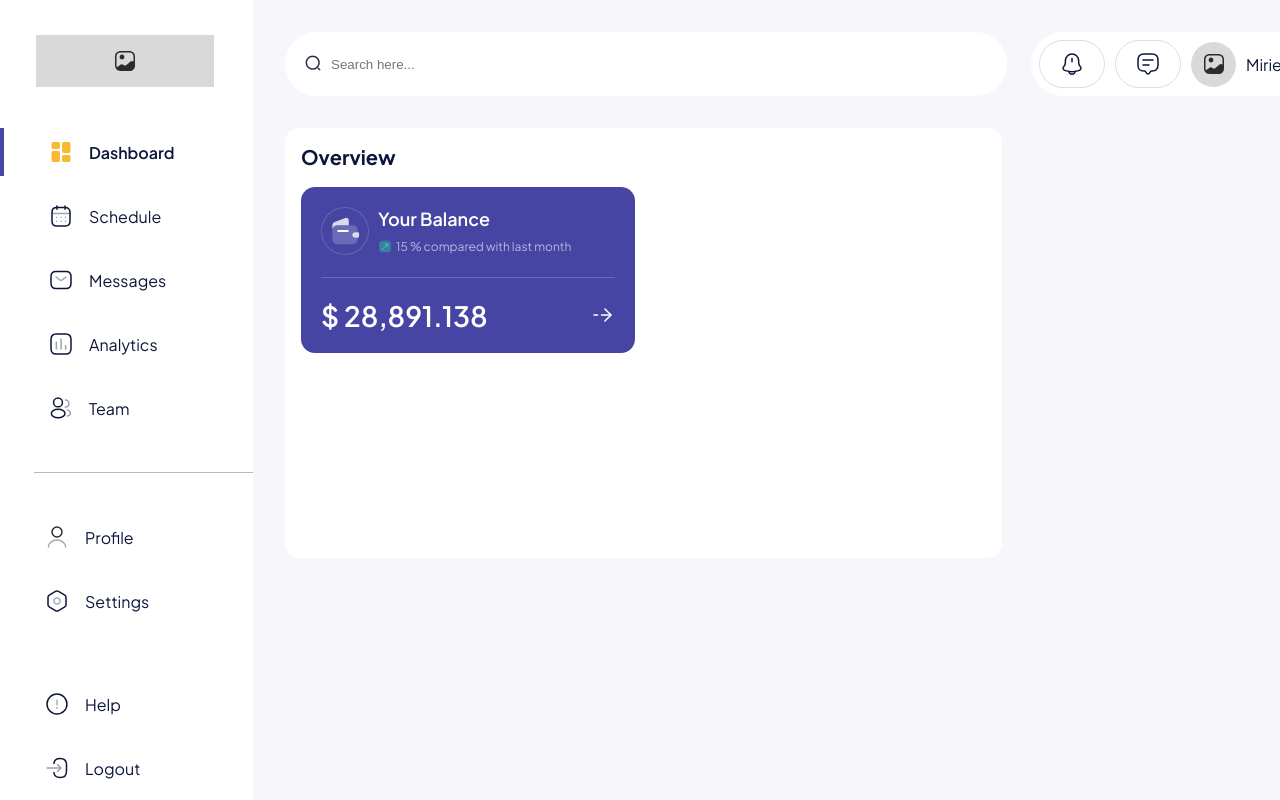
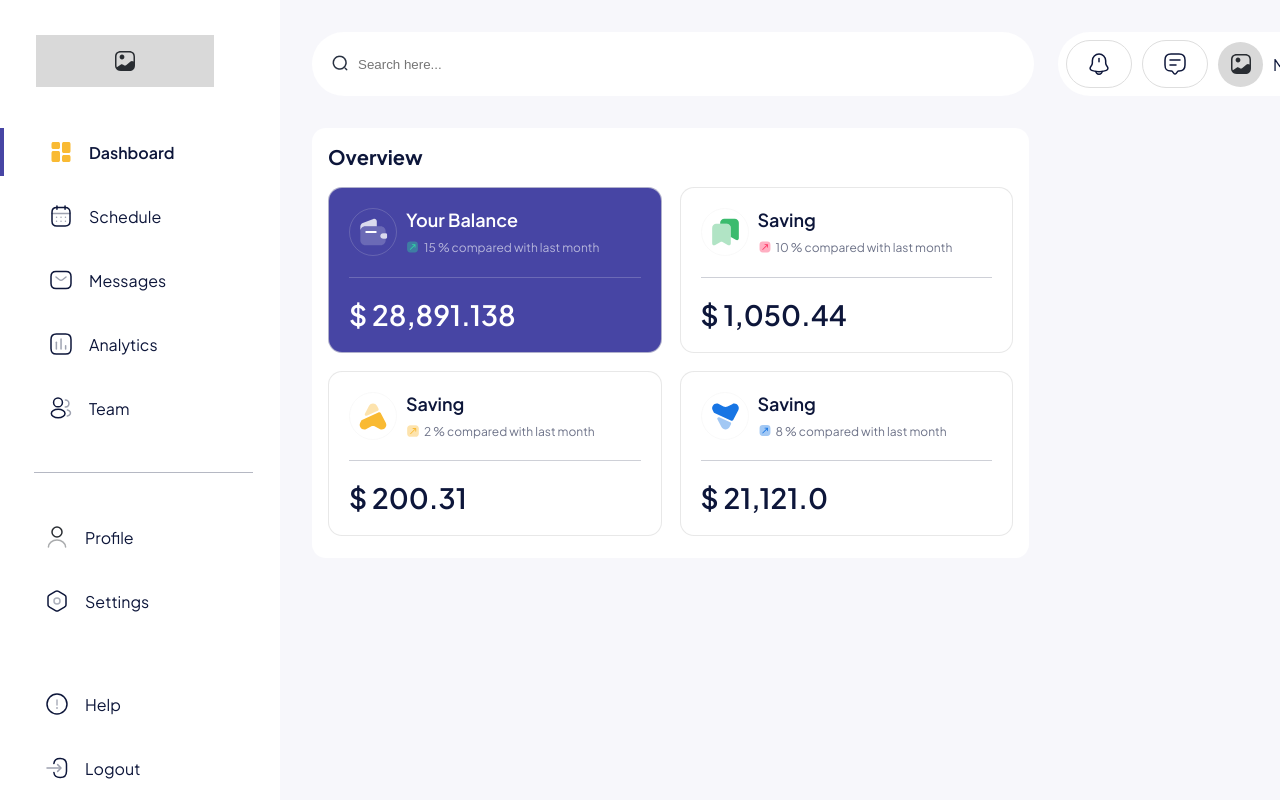
Before and after one commit to ankitrajstha/intuji-frontend-associate-challenge, a website built with Vite: page index.html in a window 1280 px wide. Shown: the top 800 px of the page. Built offline with nearby package versions, Linux system fonts and the light colour scheme; files whose address does not match are found by name.

Commit message:
feat(overview):dynamically add active state and contents in overwiew container

```diff
--- a/src/components/Overview.js
+++ b/src/components/Overview.js
@@ -1,3 +1,38 @@
+const overviewCardItems = [
+  {
+    icon: "empty-wallet.svg",
+    heading: "Your Balance",
+    subHeading: "15 % compared with last month",
+    subHeadingIcon: "export.svg",
+    balance: "$ 28,891.138",
+    active: true,
+  },
+  {
+    icon: "save-2.svg",
+    heading: "Saving",
+    subHeading: "10 % compared with last month",
+    subHeadingIcon: "export-1.svg",
+    balance: "$ 1,050.44",
+    active: false,
+  },
+  {
+    icon: "direct-up.svg",
+    heading: "Saving",
+    subHeading: "2 % compared with last month",
+    subHeadingIcon: "export-3.svg",
+    balance: "$ 200.31",
+    active: false,
+  },
+  {
+    icon: "direct-down.svg",
+    heading: "Saving",
+    subHeading: "8 % compared with last month",
+    subHeadingIcon: "export-4.svg",
+    balance: "$ 21,121.0",
+    active: false,
+  },
+];
+
 export default function Overview() {
   const overViewContainer = document.createElement("div");
   overViewContainer.className = "overview-container";
@@ -9,66 +44,67 @@ export default function Overview() {
   const overViewCardContainer = document.createElement("div");
   overViewCardContainer.className = "overview-card-container";
 
+  function createCard(overviewCardItem) {
     const card = document.createElement("div");
-  card.className = "card";
+    card.className = `card ${overviewCardItem.active ? "active" : ""}`;
 
     const cardContainer = document.createElement("div");
     cardContainer.className = "card-container";
-
-  card.appendChild(cardContainer);
 
     const cardTop = document.createElement("div");
     cardTop.className = "card-top";
 
     const cardIconContainer = document.createElement("div");
-  cardIconContainer.className = "card-icon-container";
-  cardTop.appendChild(cardIconContainer);
+    cardIconContainer.className = `card-icon-container ${
+      overviewCardItem.active ? "active" : ""
+    }`;
 
-  const cardIcon = document.createElement("img");
-  cardIcon.className = "card-icon";
-  cardIcon.src = "empty-wallet.svg";
-  cardIcon.alt = "empty-wallet-logo";
+    const cardIcon = document.createElement("div");
+    cardIcon.className = `card-icon ${overviewCardItem.active ? "active" : ""}`;
+    cardIcon.style.backgroundImage = `url(${overviewCardItem.icon})`;
+    cardIconContainer.appendChild(cardIcon);
 
     const cardHeadingContainer = document.createElement("div");
     cardHeadingContainer.className = "card-heading-container";
-  cardTop.appendChild(cardHeadingContainer);
 
     const cardHeading = document.createElement("h3");
-  cardHeading.innerText = "Your Balance";
-
-  cardHeadingContainer.appendChild(cardHeading);
+    cardHeading.className = `${overviewCardItem.active ? "active" : ""}`;
+    cardHeading.innerText = `${overviewCardItem.heading}`;
 
     const subHeadingContainer = document.createElement("div");
     subHeadingContainer.className = "subheading-container";
 
-  const subHeadingIcon = document.createElement("img");
-  subHeadingIcon.src = "export.svg";
-  subHeadingIcon.alt = "export.svg-logo";
+    const subHeadingIcon = document.createElement("div");
+    subHeadingIcon.className = "subheading-icon";
+    subHeadingIcon.style.backgroundImage = `url(${overviewCardItem.subHeadingIcon})`;
 
     const subHeading = document.createElement("p");
-  subHeading.textContent = "15 % compared with last month";
+    subHeading.className = `${overviewCardItem.active ? "active" : ""}`;
+    subHeading.textContent = `${overviewCardItem.subHeading}`;
 
     subHeadingContainer.appendChild(subHeadingIcon);
     subHeadingContainer.appendChild(subHeading);
 
-  cardIconContainer.appendChild(cardIcon);
-
+    cardHeadingContainer.appendChild(cardHeading);
     cardHeadingContainer.appendChild(subHeadingContainer);
 
+    cardTop.appendChild(cardIconContainer);
+    cardTop.appendChild(cardHeadingContainer);
+
     const line = document.createElement("div");
-  line.className = "line";
+    line.className = `line ${overviewCardItem.active ? "active" : ""}`;
 
     const cardBottom = document.createElement("div");
     cardBottom.className = "card-bottom";
 
     const balance = document.createElement("span");
-  balance.className = "balance";
-  balance.textContent = "$ 28,891.138";
+    balance.className = `balance ${overviewCardItem.active ? "active" : ""}`;
+    balance.textContent = `${overviewCardItem.balance}`;
 
-  const rightarrow = document.createElement("img");
-  rightarrow.className = "right-arrow";
-  rightarrow.src = "arrow-right.svg";
-  rightarrow.alt = "arrow-right-logo";
+    const rightarrow = document.createElement("div");
+    rightarrow.className = `right-arrow ${
+      overviewCardItem.active ? "active" : ""
+    }`;
 
     cardBottom.appendChild(balance);
     cardBottom.appendChild(rightarrow);
@@ -76,10 +112,17 @@ export default function Overview() {
     cardContainer.appendChild(cardTop);
     cardContainer.appendChild(line);
     cardContainer.appendChild(cardBottom);
+    card.appendChild(cardContainer);
 
-  overViewCardContainer.appendChild(card);
+    return card;
+  }
+
+  for (let i = 0; i < overviewCardItems.length; i++) {
+    overViewCardContainer.appendChild(createCard(overviewCardItems[i]));
+  }
 
   overViewContainer.appendChild(overviewHeading);
   overViewContainer.appendChild(overViewCardContainer);
+
   return overViewContainer;
 }
--- a/src/css/_actions.scss
+++ b/src/css/_actions.scss
@@ -1,8 +1,9 @@
 @use "./variables" as *;
 
 .actions-container {
+  width: 100%;
   min-width: 35rem;
-  max-width: auto;
+  max-width: max-content;
   height: 6.4rem;
   padding: 0.8rem;
   display: flex;
--- a/src/css/_contents.scss
+++ b/src/css/_contents.scss
@@ -1,7 +1,7 @@
 .contents {
   background-color: #f7f7fb;
   padding: 3.2rem;
-  width: 100%;
+  width: calc(100% - 28rem);
 
   @media (max-width: 768px) {
     flex: 1;
--- a/src/css/_layout.scss
+++ b/src/css/_layout.scss
@@ -1,8 +1,12 @@
 .layout {
-  display: flex;
   min-height: 100vh;
   min-width: 100vw;
+  width: 100%; // Ensures proper width calculation
+  height: 100%;
+  display: flex;
+  flex-direction: row;
   @media (max-width: 768px) {
     flex-direction: column;
+    flex: 1;
   }
 }
--- a/src/css/_overview.scss
+++ b/src/css/_overview.scss
@@ -19,7 +19,6 @@
   .overview-card-container {
     width: 68.5rem;
     height: 34.9rem;
-    // background: #000;
     display: grid;
     grid-template-columns: repeat(2, 1fr);
     gap: 1.8rem;
@@ -28,8 +27,13 @@
       width: 33.35rem;
       height: 16.55rem;
       padding: 2rem;
-      background: #4745a4;
+      background: $white;
       border-radius: 1.4rem;
+      border: 1px solid $background-grey-1;
+
+      &.active {
+        background-color: $background-purple;
+      }
 
       .card-container {
         height: 100%;
@@ -52,7 +56,22 @@
             align-items: center;
             justify-content: center;
             border: 1px solid rgba(222, 222, 222, 0.2);
-            background: #4745a4;
+            // background-color: $white;
+            background-color: transparent;
+
+            &.active {
+              // background-color: rgba($primary-text-color, $alpha: 0.2);
+            }
+
+            .card-icon {
+              width: 3.2rem;
+              height: 3.2rem;
+              background-color: $white;
+
+              &.active {
+                background-color: $background-purple;
+              }
+            }
           }
           .card-heading-container {
             display: flex;
@@ -60,9 +79,13 @@
             gap: 0.9rem;
 
             h3 {
-              color: $white;
+              color: $primary-text-color;
               font-size: 1.8rem;
               font-weight: 600;
+
+              &.active {
+                color: $white;
+              }
             }
 
             .subheading-container {
@@ -70,11 +93,22 @@
               display: flex;
               gap: 0.4rem;
 
+              .subheading-icon {
+                width: 1.4rem;
+                height: 1.4rem;
+                background-size: contain;
+                background-repeat: no-repeat;
+              }
+
               p {
-                color: $white;
+                color: $primary-text-color;
                 font-size: 1.2rem;
                 font-weight: 400;
                 opacity: 0.6;
+
+                &.active {
+                  color: $white;
+                }
               }
             }
           }
@@ -83,7 +117,11 @@
         .line {
           width: 100%;
           height: 0.1rem;
-          background: rgba(255, 255, 255, 0.2);
+          background: rgba($primary-text-color, $alpha: 0.2);
+
+          &.active {
+            background-color: rgba($white, $alpha: 0.2);
+          }
         }
 
         .card-bottom {
@@ -94,16 +132,30 @@
           justify-content: space-between;
 
           .balance {
-            color: $white;
+            color: $primary-text-color;
             font-size: 2.8rem;
             font-weight: 600;
+
+            &.active {
+              color: $white;
+            }
           }
 
           .right-arrow {
-            transition: transform .3s ease;
+            display: inline-block;
+            width: 2.4rem;
+            height: 2.4rem;
+            mask: url("arrow-right.svg") no-repeat;
+            mask-size: contain;
+            background-color: $primary-text-color;
+            transition: transform 0.3s ease;
             cursor: pointer;
+
+            &.active {
+              background-color: $white;
+            }
             &:hover {
-              transform: translateX(3px);
+              transform: translateX(5px);
             }
           }
         }
--- a/src/css/_searchbar.scss
+++ b/src/css/_searchbar.scss
@@ -1,7 +1,9 @@
 @use "./variables" as *;
 
 .searchbar-container {
-  width: 72.2rem;
+  width: 100%;
+  min-width: 72.2rem;
+  max-width: auto;
   height: 6.4rem;
   padding: 1.3rem 2rem;
   border-radius: 10rem;
@@ -12,6 +14,7 @@
 
   @media (max-width: 768px) {
     width: 100%;
+    min-width: 100vw;
   }
 
   .searchbar {
--- a/src/css/_variables.scss
+++ b/src/css/_variables.scss
@@ -1,7 +1,9 @@
 $primary-font: "Plus Jakarta Sans", sans-serif;
-$background-grey: #d9d9d9;
 
+$white: #ffffff;
 $primary-text-color: #0d163a;
 $text-neutral-500: #667085;
 
-$white: #ffffff;
+$background-grey: #d9d9d9;
+$background-grey-1: #dededeb2;
+$background-purple: #4745a4;
```
Also changed, not shown: public/export-1.svg (added), public/export-3.svg (added), public/export-4.svg (added). Lines whose indentation alone changed are shown as unchanged.
